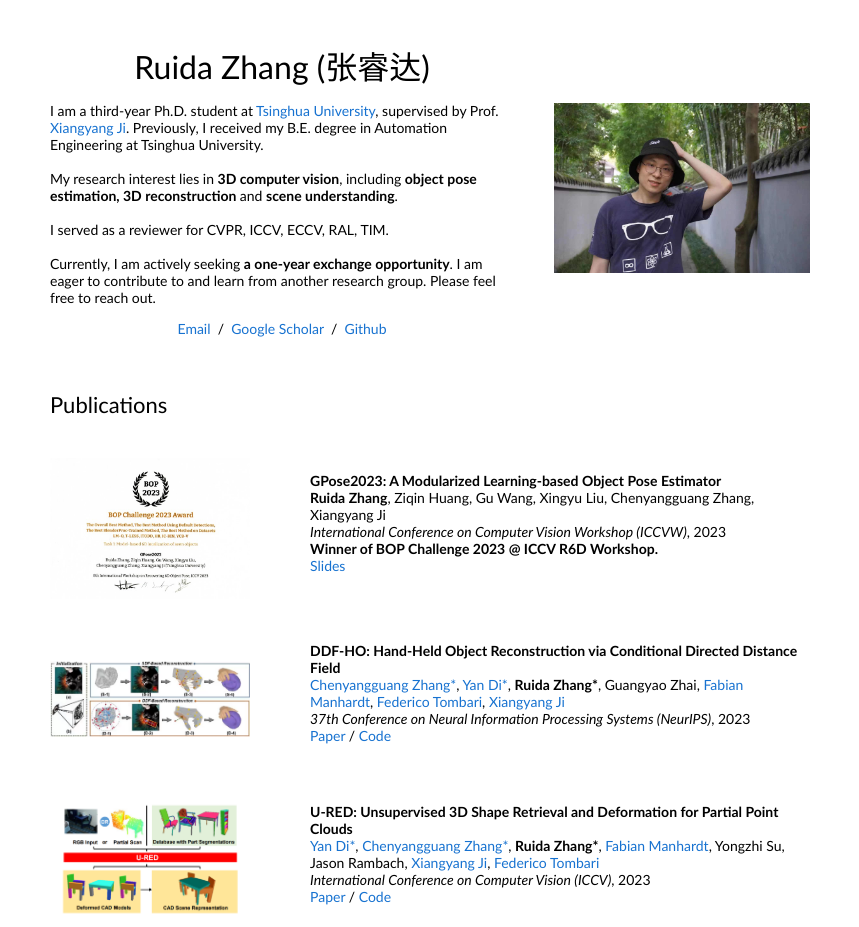
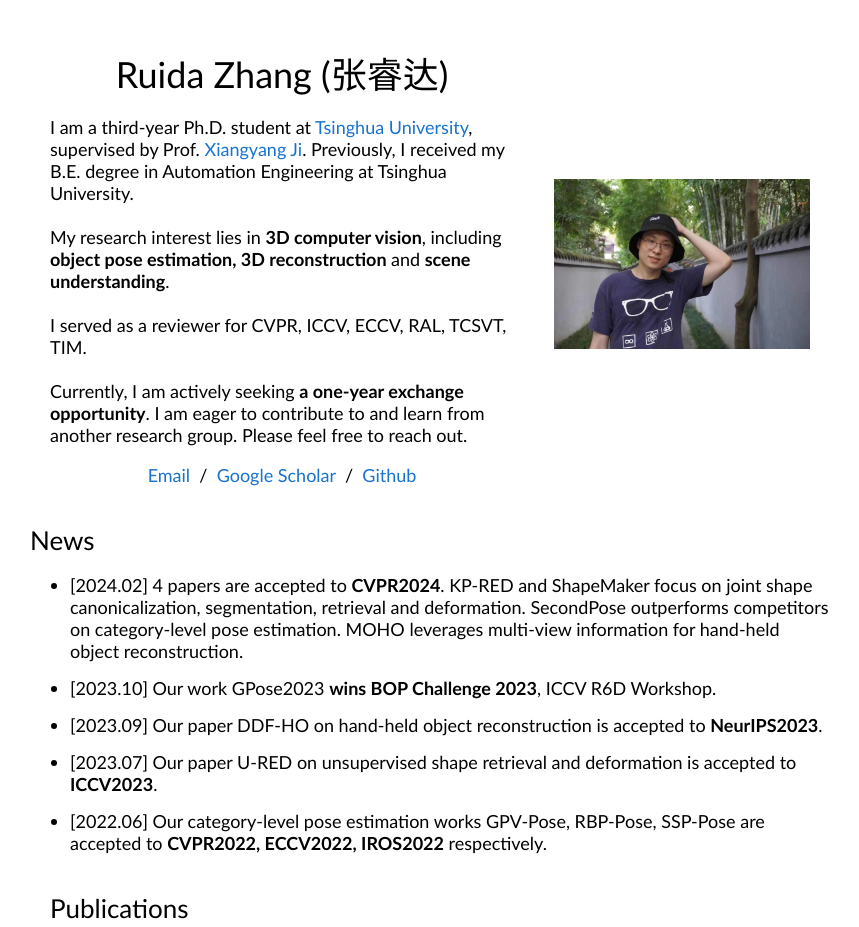
Before and after one commit to lolrudy/lolrudy.github.io, a plain HTML site: page index.html in a window 1280 px wide. Shown: the top 927 px of the page, without its empty margins (210-1069 px from the left). Drawn offline with Linux system fonts and the light colour scheme.

Commit message:
update 0320

```diff
--- a/index.html
+++ b/index.html
@@ -39,7 +39,7 @@
                     including <b>object pose estimation, 3D reconstruction </b> and <b> scene understanding</b>.
                     <br>
                     <br>
-                    I served as a reviewer for CVPR, ICCV, ECCV, RAL, TIM.
+                    I served as a reviewer for CVPR, ICCV, ECCV, RAL, TCSVT, TIM.
                     <br>
                     <br>
                     Currently, I am actively seeking <b> a one-year exchange opportunity</b>.
@@ -64,6 +64,27 @@
               </tr>
             </tbody>
           </table>
+
+          <heading>News</heading>
+          <ul>
+          <li>[2024.02] 4 papers are accepted to <b>CVPR2024</b>.
+          KP-RED and ShapeMaker focus on joint shape canonicalization, segmentation, retrieval and deformation.
+          SecondPose outperforms competitors on category-level pose estimation.
+          MOHO leverages multi-view information for hand-held object reconstruction.
+          </li>
+          <li>
+            [2023.10] Our work GPose2023 <b>wins BOP Challenge 2023</b>, ICCV R6D Workshop.
+          </li>
+          <li>
+          [2023.09] Our paper DDF-HO on hand-held object reconstruction is accepted to <b>NeurIPS2023</b>.
+          </li>
+          <li>
+          [2023.07] Our paper U-RED on unsupervised shape retrieval and deformation is accepted to <b>ICCV2023</b>.
+        </li>
+        <li>
+          [2022.06] Our category-level pose estimation works GPV-Pose, RBP-Pose, SSP-Pose are accepted to <b>CVPR2022, ECCV2022, IROS2022</b> respectively.
+        </li>
+        </ul>
           <table
             style="width:100%;border:0px;border-spacing:0px;border-collapse:separate;margin-right:auto;margin-left:auto;">
             <tbody>
--- a/stylesheet.css
+++ b/stylesheet.css
@@ -81,28 +81,32 @@ tr,
 p,
 a {
   font-family: 'Lato', Verdana, Helvetica, sans-serif;
-  font-size: 14px
+  font-size: 18px
 }
 
 strong {
   font-family: 'Lato', Verdana, Helvetica, sans-serif;
-  font-size: 14px;
+  font-size: 18px;
 }
 
 heading {
   font-family: 'Lato', Verdana, Helvetica, sans-serif;
-  font-size: 22px;
+  font-size: 26px;
 }
 
 papertitle {
   font-family: 'Lato', Verdana, Helvetica, sans-serif;
-  font-size: 14px;
+  font-size: 18px;
   font-weight: 700
 }
 
 name {
   font-family: 'Lato', Verdana, Helvetica, sans-serif;
-  font-size: 32px;
+  font-size: 36px;
+}
+
+ul li{
+  margin-bottom:15px;
 }
 
 .one {
```
